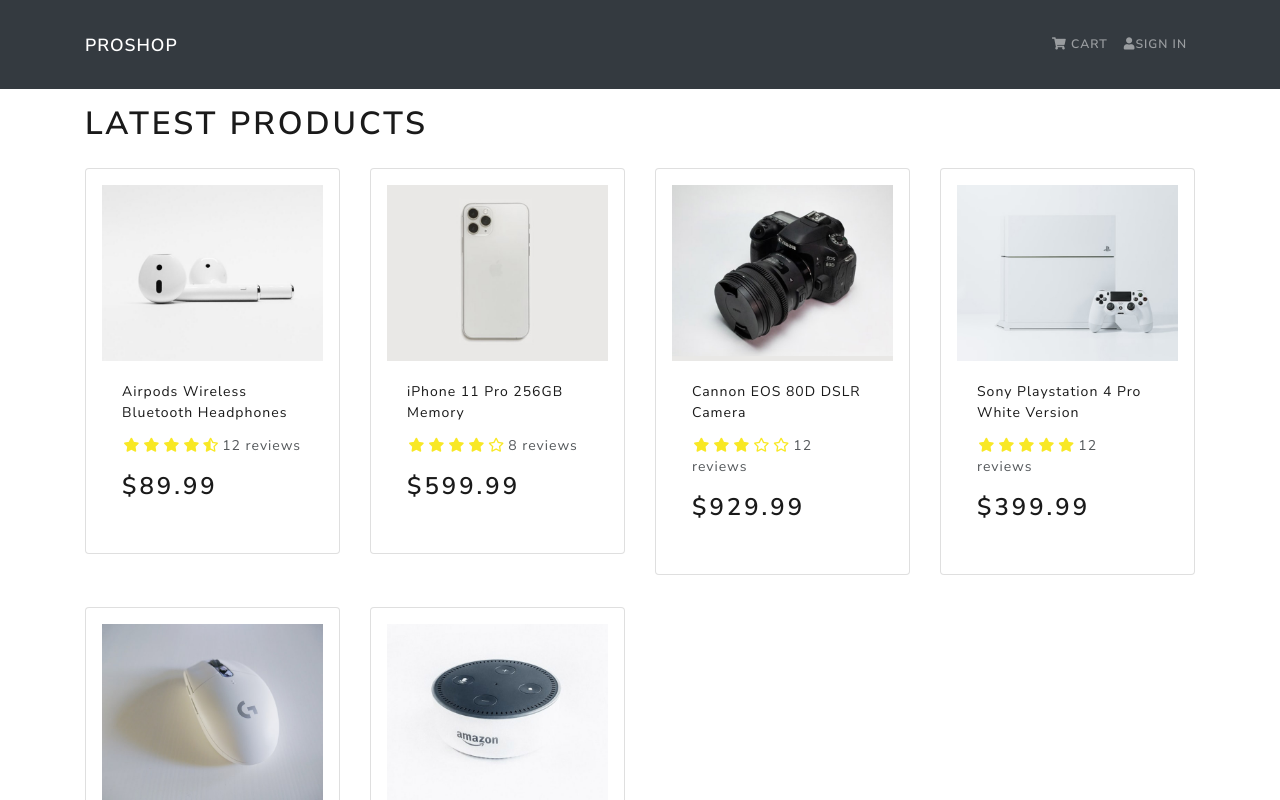
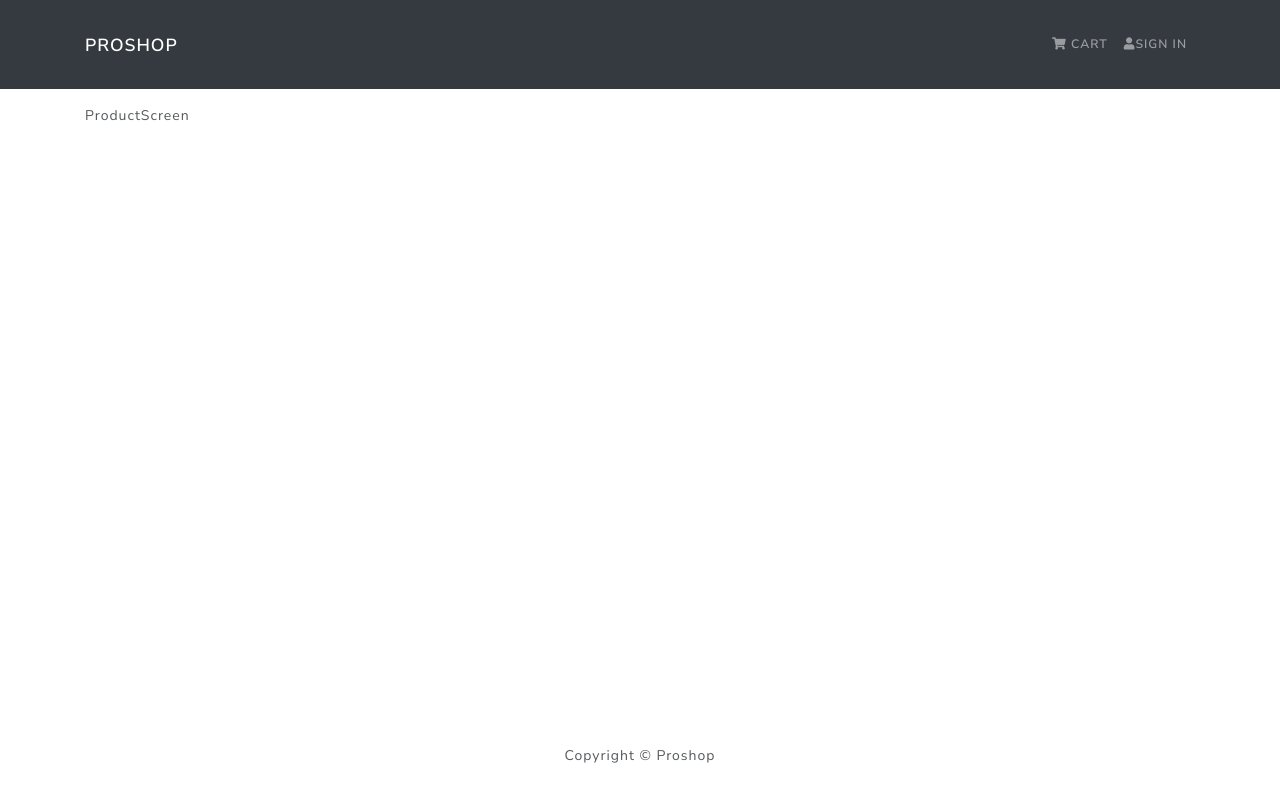
Before and after one commit to ujangaris/new-MERN-eCommerce-From-Scratch, a React (Create React App) app in the folder frontend/: page /product/1 in a window 1280 px wide. Shown: the top 800 px of the page. Built offline with nearby package versions, Linux system fonts and the light colour scheme.

Commit message:
Implement React Router

```diff
--- a/frontend/package.json
+++ b/frontend/package.json
@@ -8,6 +8,8 @@
     "@testing-library/user-event": "^13.5.0",
     "react-bootstrap": "^2.7.2",
     "react-dom": "^18.2.0",
+    "react-router-bootstrap": "^0.26.2",
+    "react-router-dom": "^6.8.2",
     "react-scripts": "5.0.1",
     "web-vitals": "^2.1.4"
   },
--- a/frontend/src/App.js
+++ b/frontend/src/App.js
@@ -1,20 +1,26 @@
 import React from 'react'
 import { Container } from 'react-bootstrap'
+
+import { BrowserRouter, Route, Routes } from 'react-router-dom'
 import Footer from './components/Footer'
 import Header from './components/Header'
 import HomeScreen from './screens/HomeScreen'
+import ProductScreen from './screens/ProductScreen'
 
 const App = () => {
   return (
-    <>
+    <BrowserRouter>
       <Header />
       <main className='py-3'>
         <Container>
-          <HomeScreen />
+          <Routes>
+            <Route path='/' element={<HomeScreen />} exact />
+            <Route path='/product/:id' element={<ProductScreen />} />
+          </Routes>
         </Container>
       </main>
       <Footer />
-    </>
+    </BrowserRouter>
   )
 }
 
--- a/frontend/src/components/Header.js
+++ b/frontend/src/components/Header.js
@@ -1,22 +1,29 @@
 // rafce
 import React from 'react'
 import { Container, Nav, Navbar, NavDropdown } from 'react-bootstrap'
+import { LinkContainer } from 'react-router-bootstrap'
 
 const Header = () => {
   return (
     <header>
       <Navbar bg='dark' variant='dark' expand='lg' collapseOnSelect>
         <Container>
-          <Navbar.Brand href='/'>ProShop</Navbar.Brand>
+          <LinkContainer to='/'>
+            <Navbar.Brand>ProShop</Navbar.Brand>
+          </LinkContainer>
           <Navbar.Toggle aria-controls='basic-navbar-nav' />
           <Navbar.Collapse id='basic-navbar-nav'>
             <Nav className='ml-auto'>
-              <Nav.Link href='/cart'>
-                <i className='fas fa-shopping-cart'></i> Cart
-              </Nav.Link>
-              <Nav.Link href='/login'>
-                <i className='fas fa-user'></i>Sign In
-              </Nav.Link>
+              <LinkContainer to='/cart'>
+                <Nav.Link>
+                  <i className='fas fa-shopping-cart'></i> Cart
+                </Nav.Link>
+              </LinkContainer>
+              <LinkContainer to='/login'>
+                <Nav.Link>
+                  <i className='fas fa-user'></i>Sign In
+                </Nav.Link>
+              </LinkContainer>
             </Nav>
           </Navbar.Collapse>
         </Container>
--- a/frontend/src/components/Product.js
+++ b/frontend/src/components/Product.js
@@ -1,22 +1,23 @@
 // rafce
 import React from 'react'
 import { Card } from 'react-bootstrap'
+import { Link } from 'react-router-dom'
 import Rating from './Rating'
 
 const Product = ({ product }) => {
   return (
     // card image
     <Card className='my-3 p-3 rounded'>
-      <a href={`/product/${product._id}`}>
+      <Link to={`/product/${product._id}`}>
         <Card.Img src={product.image} variant='top' />
-      </a>
+      </Link>
       {/* card body */}
       <Card.Body>
-        <a href={`/product/${product.id}`}>
+        <Link to={`/product/${product.id}`}>
           <Card.Title as='div'>
             <strong>{product.name}</strong>
           </Card.Title>
-        </a>
+        </Link>
         {/* card ratting */}
         <Card.Text as='div'>
           <Rating
--- /dev/null
+++ b/frontend/src/screens/ProductScreen.js
@@ -0,0 +1,7 @@
+import React from 'react'
+
+const ProductScreen = () => {
+  return <div>ProductScreen</div>
+}
+
+export default ProductScreen
```
Also changed, not shown: 1 other file (tests, documents, lock files or other folders).
